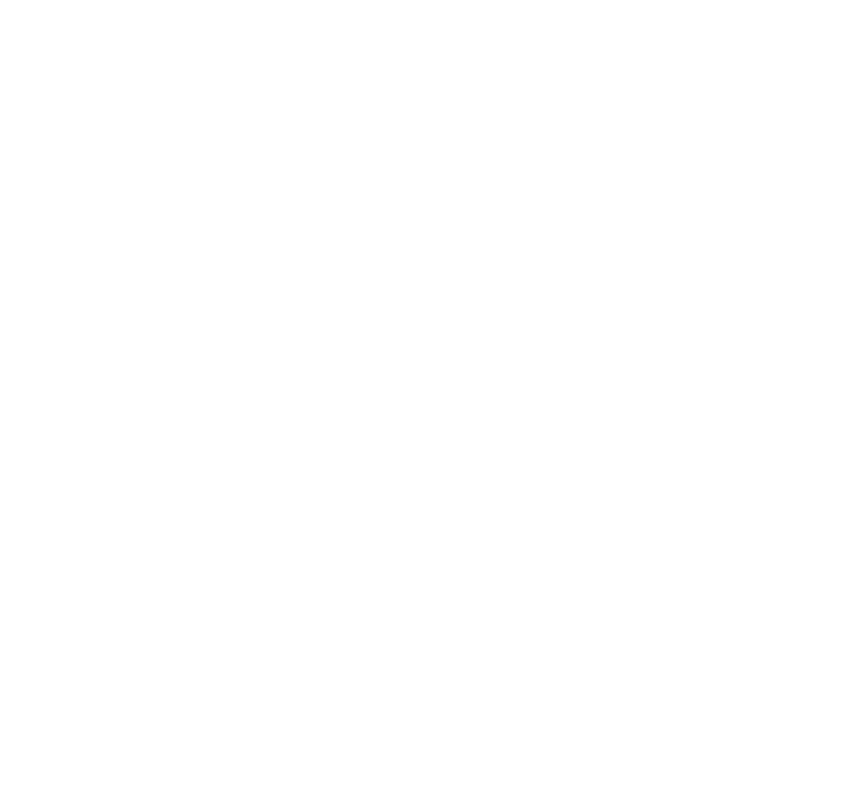
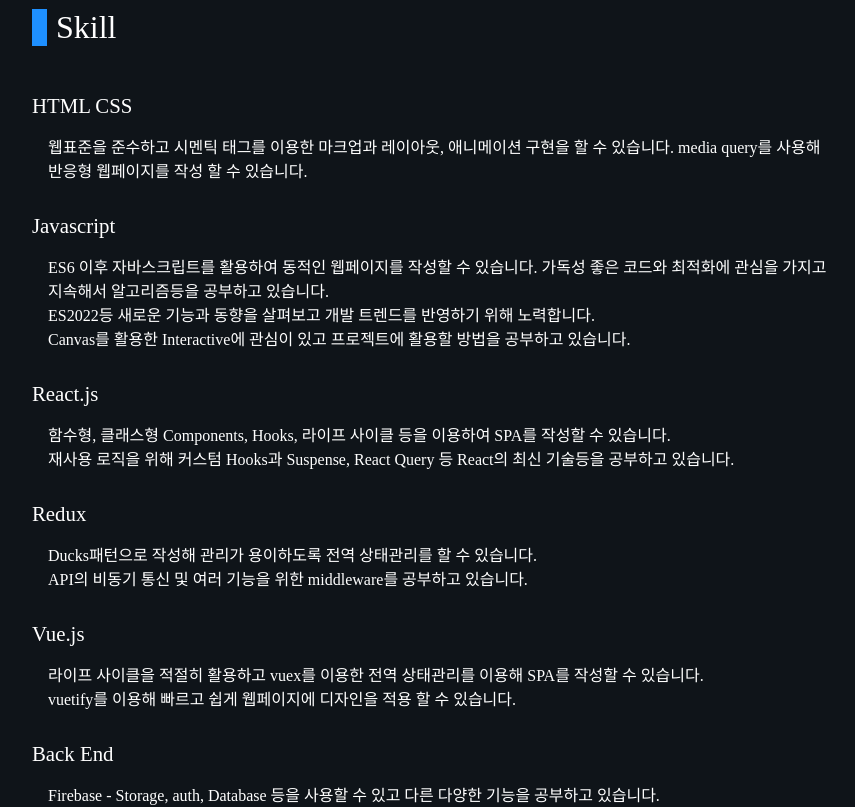
Before and after one commit to East-cloud-of-forest/Resume, a React (Create React App) app: page / in a window 1280 px wide. Shown: the part 640-1447 px from the top of the page, without its empty margins (208-1063 px from the left). Before the commit the page ends 800 px from the top, so only its background shows below. Built offline with nearby package versions, Linux system fonts and the light colour scheme; a web font is replaced by a local one.

Commit message:
Skill 부분 추가

```diff
--- a/src/App.js
+++ b/src/App.js
@@ -1,6 +1,7 @@
 import './App.scss';
 import Header from './components/Header';
 import Profile from './components/Profile';
+import Skill from './components/Skill';
 
 function App() {
   return (
@@ -8,6 +9,7 @@
       <div className='main'>
         <Header />
         <Profile />
+        <Skill />
       </div>
     </div>
   );
--- a/src/components/Profile.jsx
+++ b/src/components/Profile.jsx
@@ -31,7 +31,13 @@
       </p>
       <ul>
         {contect.map(x=>(
-          <li key={x.kind}><Button><span dangerouslySetInnerHTML={{__html: x.icon }} /> {x.kind} <span className='url'>{x.url}</span></Button></li>
+          <li key={x.kind} onClick={()=>{
+            if (x.kind === '이메일') {
+              window.location.href = "mailto:ecof1911@gmail.com"
+            } else {
+              window.open(x.url)
+            }
+          }}><Button><span dangerouslySetInnerHTML={{__html: x.icon }} /> {x.kind} <span className='url'>{x.url}</span></Button></li>
         ))}
       </ul>
     </div>
--- /dev/null
+++ b/src/components/Skill.jsx
@@ -0,0 +1,21 @@
+import { Title } from "./Common";
+import "../style/Skill.scss";
+import skill from "../data/skill";
+
+const Skill = () => {
+  return (
+    <div className="Skill">
+      <Title>Skill</Title>
+      <ul>
+        {skill.map((x, i) => (
+          <li key={i}>
+            <h3>{x.name}</h3>
+            <p dangerouslySetInnerHTML={{__html:x.text}}></p>
+          </li>
+        ))}
+      </ul>
+    </div>
+  );
+};
+
+export default Skill;
--- /dev/null
+++ b/src/data/skill.js
@@ -0,0 +1,45 @@
+const skill = [
+  {
+    name : 'HTML CSS',
+    text : '웹표준을 준수하고 시멘틱 태그를 이용한 마크업과 레이아웃, 애니메이션 구현을 할 수 있습니다. media query를 사용해 반응형 웹페이지를 작성 할 수 있습니다.'
+  },
+  {
+    name : 'Javascript',
+    text : `ES6 이후 자바스크립트를 활용하여 동적인 웹페이지를 작성할 수 있습니다. 가독성 좋은 코드와 최적화에 관심을 가지고 지속해서 알고리즘등을 공부하고 있습니다. <br/>
+    ES2022등 새로운 기능과 동향을 살펴보고 개발 트렌드를 반영하기 위해 노력합니다. <br/>
+    Canvas를 활용한 Interactive에 관심이 있고 프로젝트에 활용할 방법을 공부하고 있습니다.`
+  },
+  {
+    name : 'React.js',
+    text : `함수형, 클래스형 Components, Hooks, 라이프 사이클 등을 이용하여 SPA를 작성할 수 있습니다. <br/>
+    재사용 로직을 위해 커스텀 Hooks과 Suspense, React Query 등 React의 최신 기술등을 공부하고 있습니다.`
+  },
+  {
+    name : 'Redux',
+    text : `Ducks패턴으로 작성해 관리가 용이하도록 전역 상태관리를 할 수 있습니다. <br/>
+    API의 비동기 통신 및 여러 기능을 위한 middleware를 공부하고 있습니다.`
+  },
+  {
+    name : 'Vue.js',
+    text : `라이프 사이클을 적절히 활용하고 vuex를 이용한 전역 상태관리를 이용해 SPA를 작성할 수 있습니다. <br/>
+    vuetify를 이용해 빠르고 쉽게 웹페이지에 디자인을 적용 할 수 있습니다.`
+  },
+  {
+    name : 'Back End',
+    text : `Firebase - Storage, auth, Database 등을 사용할 수 있고 다른 다양한 기능을 공부하고 있습니다. <br/>
+    AWS - Lambda 를 활용해 API를 배포할 수 있습니다. <br/>
+    node.js - express를 활용해 간단한 서버를 만들고 프론트엔드와 연결 할 수 있습니다.`
+  },
+  {
+    name : 'etc',
+    text : `Git - 프로젝트의 버전관리를 할 수 있습니다. 커밋을 깔끔하게 작성할 수 있도록 공부하고 있습니다. <br/>
+    SASS - css 보다 높은 가독성의 스타일을 작성 할 수 있습니다. 함수 및 연산자등의 기능을 사용할 수 있습니다. <br/>
+    jQuery - 문법을 이용해 동적 웹페이지를 작성 할 수 있습니다.`
+  },
+  {
+    name : 'Design',
+    text : `Adobe Photoshop, Adobe Illustrator, Blander`
+  },
+]
+
+export default skill
--- a/src/style/Common.scss
+++ b/src/style/Common.scss
@@ -29,7 +29,7 @@
 .Title {
   font-size: 2rem;
   margin-bottom: 3rem;
-  padding-left: 1rem;
+  padding-left: 1.5rem;
   position: relative;
   z-index: 0;
   cursor: pointer;
--- a/src/style/Profile.scss
+++ b/src/style/Profile.scss
@@ -1,5 +1,5 @@
 .Profile {
-  margin-top: 5rem;
+  margin-top: 7rem;
 
   .intro {
     font-size: 1.5rem;
--- /dev/null
+++ b/src/style/Skill.scss
@@ -0,0 +1,21 @@
+.Skill {
+  margin-top: 7rem;
+
+  ul {
+    list-style: none;
+    padding: 0;
+
+    li {
+      h3 {
+        font-size: 1.3rem;
+        font-weight: 100;
+        margin: 0;
+      }
+
+      p {
+        padding-left: 1rem;
+        margin: 1rem 0 2rem 0;
+      }
+    }
+  }
+}
```
